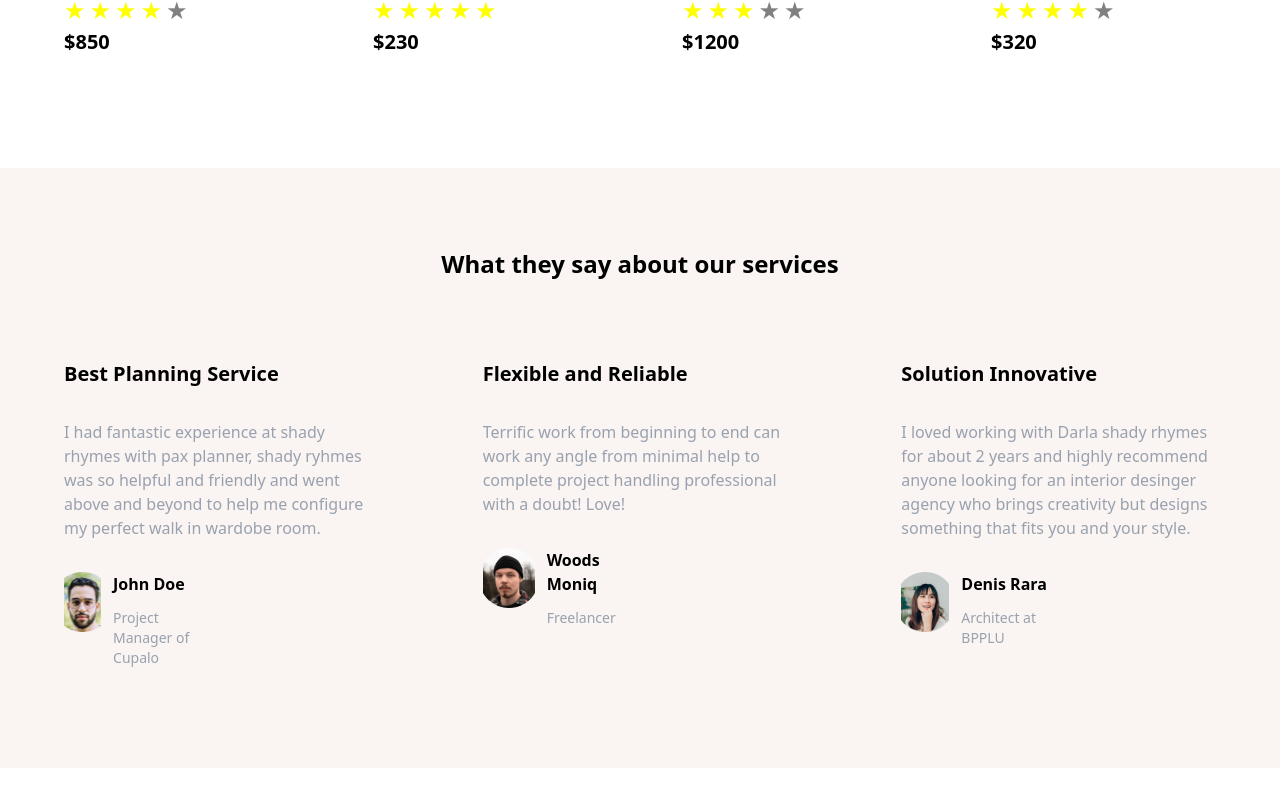
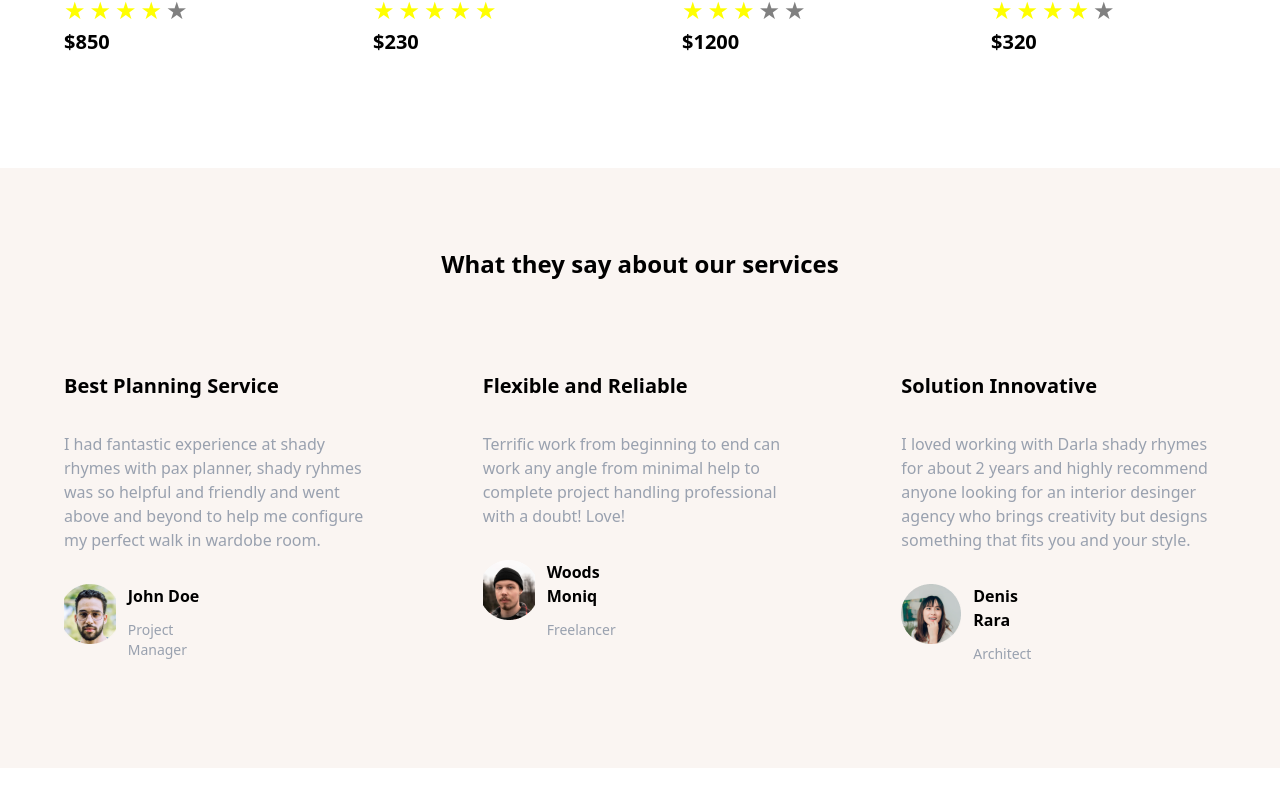
Before and after one commit to Th3-D5-482/Shady-Homes-Website, a React (Vite) app: page / in a window 1280 px wide. Shown: the part 2368-3174 px from the top of the page. Built offline with nearby package versions, Linux system fonts and the light colour scheme.

Commit message:
Th3_D5_482

```diff
--- a/src/Components/Services.jsx
+++ b/src/Components/Services.jsx
@@ -7,7 +7,7 @@ const Services = () => {
         <h2 className='text-2xl text-center font-semibold py-20'>What they say about our services</h2>
         <div className='h-120 flex justify-between gap-10'>
             {feedbacks.map((feedback,index) => (
-                <div className='w-1/3 h-70 border-gray-400 hover:border px-8 rounded'>
+                <div className='w-1/3 pt-3 h-70 border-gray-400 hover:border px-8 rounded'>
                     <h3 className='text-xl font-semibold mb-8'>{feedback.title}</h3>
                     <p className='text-gray-400 max-w-100 mb-8'>{feedback.data}</p>
                     <div className='w-1/2 flex h-15 gap-3'>
--- a/src/Database.js
+++ b/src/Database.js
@@ -39,7 +39,7 @@ export const feedbacks = [
         "data": "I had fantastic experience at shady rhymes with pax planner, shady ryhmes was so helpful and friendly and went above and beyond to help me configure my perfect walk in wardobe room.",
         "photo": "/face1.png",
         "name": "John Doe",
-        "occupation": "Project Manager of Cupalo"
+        "occupation": "Project Manager"
     },
     {
         id: 1,
@@ -55,7 +55,7 @@ export const feedbacks = [
         "data": "I loved working with Darla shady rhymes for about 2 years and highly recommend anyone looking for an interior desinger agency who brings creativity but designs something that fits you and your style.",
         "photo": "/face3.png",
         "name": "Denis Rara",
-        "occupation": "Architect at BPPLU"
+        "occupation": "Architect"
     },
 
 ]
```
